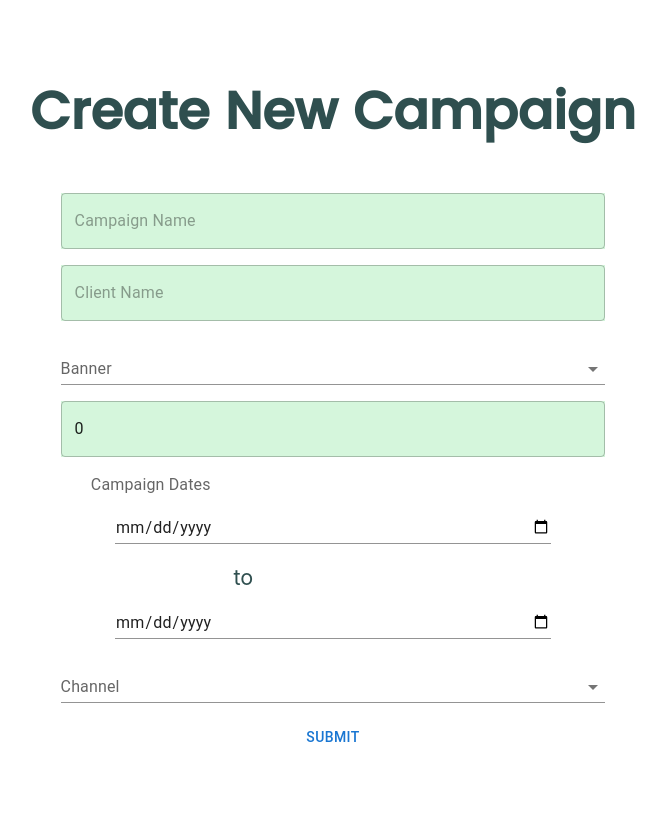
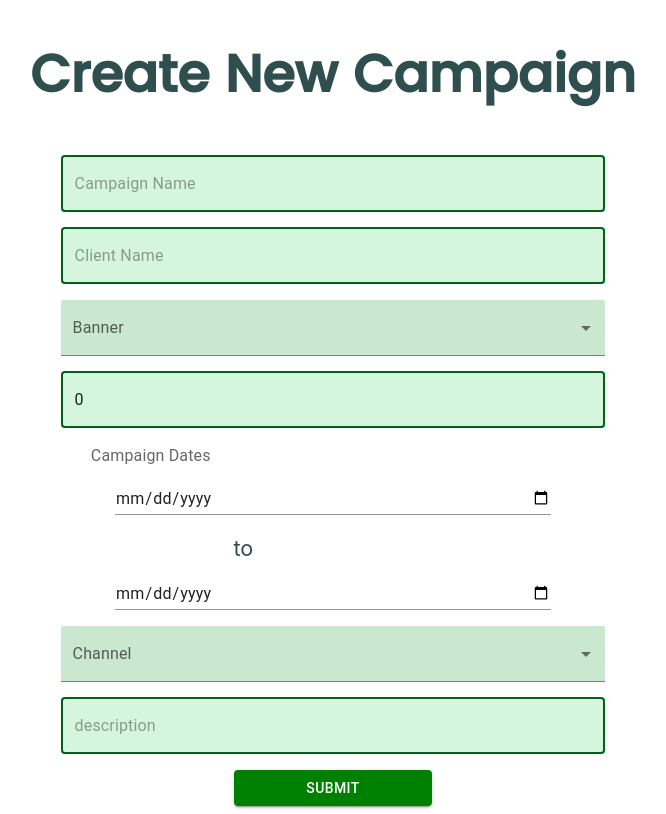
Before and after one commit to emmpaz/full-stack-dashboard, a React (Create React App) app in the folder my-app/: page /createCampaign in a window 1280 px wide. Shown: the whole page, without its empty margins (307-973 px from the left). Built offline with nearby package versions, Linux system fonts and the light colour scheme; no server answers.

Commit message:
fixed changing banners from dashboard

```diff
--- a/my-app/src/components/createCampaignComp.tsx
+++ b/my-app/src/components/createCampaignComp.tsx
@@ -6,6 +6,7 @@ import { OnsiteOptions } from './OnsiteOptions';
 import { InStoreOptions } from './InStoreOptions';
 import { SocialMedia } from './socialMedia';
 import { useLocation, useNavigate } from 'react-router-dom';
+import { CssTextField, ColorButton } from '../css files/customTextField';
 
 const defaultCampaign: Campaign = {
     managerId: 123,
@@ -26,6 +27,7 @@ const defaultCampaign: Campaign = {
     websiteLocation: '',
     instoreOptions: '',
     storeLocation: '',
+    copy: ''
 }
 
 export const CreateCampaignComp = () => {
@@ -133,9 +135,9 @@ export const CreateCampaignComp = () => {
         noValidate
         autoComplete="off"
       >
-            <TextField sx={{backgroundColor:'#D5F6DC'}} style ={{width: '90%'}} type="text" name="campaignName" placeholder="Campaign Name" value={newCampaign.campaignName} onChange={handleInputChange}/><br />
-            <TextField sx={{backgroundColor:'#D5F6DC'}} style ={{width: '90%'}} type="text" name="company" placeholder="Client Name" value={newCampaign.company} onChange={handleInputChange}/><br />
-            <FormControl style ={{width: '90%'}} variant="standard">
+            <CssTextField sx={{backgroundColor:'#D5F6DC'}} style ={{width: '90%'}} type="text" name="campaignName" placeholder="Campaign Name" value={newCampaign.campaignName} onChange={handleInputChange}/><br />
+            <CssTextField sx={{backgroundColor:'#D5F6DC'}} style ={{width: '90%'}} type="text" name="company" placeholder="Client Name" value={newCampaign.company} onChange={handleInputChange}/><br />
+            <FormControl variant="filled" sx={{backgroundColor:'#D5F6DC'}} style ={{width: '90%'}}>
               <InputLabel id="banner_id">Banner</InputLabel>
               <Select style ={{width: '100%'}} id="banner_selection" value={bannerDisplay} name="banner" onChange={handleBannerChange}>
                 <MenuItem value="Fresh Direct">Fresh Direct</MenuItem>
@@ -146,13 +148,13 @@ export const CreateCampaignComp = () => {
                 <MenuItem value="Hannaford">Hannaford</MenuItem>
               </Select>
             </FormControl> <br />
-            <TextField sx={{backgroundColor:'#D5F6DC'}} style ={{width: '90%'}} type="text" placeholder="budget" name="budget" value={newCampaign.budget} onChange={handleInputChange}/><br />
+            <CssTextField sx={{backgroundColor:'#D5F6DC'}} style ={{width: '90%'}} type="text" placeholder="budget" name="budget" value={newCampaign.budget} onChange={handleInputChange}/><br />
             <InputLabel>Campaign Dates</InputLabel>
             <Input style={{width: '72%'}} type="date" name="startDate" value={newCampaign.startDate} onChange={handleInputChange}></Input>
             <p><small>to</small></p>
             <Input style={{width: '72%'}} type="date" name="endDate" value={newCampaign.endDate} onChange={handleInputChange}></Input><br />
-            <FormControl style ={{width: '90%'}} variant="standard">
-              <InputLabel id="channel_id">Channel</InputLabel>
+            <FormControl sx={{backgroundColor:'#D5F6DC'}} style ={{width: '90%'}} variant="filled">
+              <InputLabel sx={{}}id="channel_id">Channel</InputLabel>
               <Select style ={{width: '100%'}} id="channel_selection" value={channelDisplay} name="channel" onChange={handleChannelChange}>
                 <MenuItem value="On-Site">On-Site</MenuItem>
                 <MenuItem value="Off-Site">Off-Site</MenuItem>
@@ -160,7 +162,8 @@ export const CreateCampaignComp = () => {
               </Select>
             </FormControl>
             {channelSelectionOption}
-            <Button type="submit" onClick={handleSubmit}>Submit</Button>
+            <CssTextField sx={{backgroundColor:'#D5F6DC'}} style ={{width: '90%'}} type="text" placeholder="description" name="copy" value={newCampaign.copy} onChange={handleInputChange}/>
+            <ColorButton variant="contained" type="submit" onClick={handleSubmit}>Submit</ColorButton>
         </Box>
     )
 }
--- a/my-app/src/components/func_camp_list.tsx
+++ b/my-app/src/components/func_camp_list.tsx
@@ -13,7 +13,9 @@ export const CampListItem = (props: {
     {
     const navigate = useNavigate();
     return (
-        <ButtonBase >
+        <ButtonBase sx={{
+            width:'100%'
+        }}>
             <Paper
             elevation={2}
             sx={{
--- /dev/null
+++ b/my-app/src/css files/customTextField.tsx
@@ -0,0 +1,48 @@
+import { Button, ButtonProps, styled, TextField } from "@mui/material";
+
+export const CssTextField = styled(TextField)({
+    '& label.Mui-focused': {
+      color: 'green',
+    },
+    '& .MuiInput-underline:after': {
+      borderBottomColor: 'green',
+    },
+    '& .MuiOutlinedInput-root': {
+      '& fieldset': {
+        borderColor: '#036016',
+        borderWidth: '2px'
+      },
+      '&.Mui-focused fieldset':{
+        borderColor: '#036016'
+      }
+    },
+  });
+
+  export const ColorButton = styled(Button)<ButtonProps>(({ theme }) => ({
+    backgroundColor: 'green',
+    '&:hover': {
+      backgroundColor: 'green',
+    },
+  }));
+
+
+//   export const CssTextField = styled(TextField)({
+//     '& label.Mui-focused': {
+//       color: 'green',
+//     },
+//     '& .MuiInput-underline:after': {
+//       borderBottomColor: 'green',
+//     },
+//     '& .MuiOutlinedInput-root': {
+//       '& fieldset': {
+//         borderColor: '#036016',
+//         borderWidth: '2px'
+//       },
+//       '&:hover fieldset': {
+//         borderColor: 'yellow',
+//       },
+//       '&.Mui-focused fieldset': {
+//         borderColor: 'green',
+//       },
+//     },
+//   });
--- a/my-app/src/css files/dashboard.css
+++ b/my-app/src/css files/dashboard.css
@@ -2,3 +2,21 @@
     overflow-y: scroll;
     height: 70vh;
 }
+
+.title-container-dashboard{
+    overflow: hidden;
+
+}
+
+.ahold-logo-dashboard{
+    height: auto;
+    width: 15%;
+    float: left;
+    margin-top: 20px;
+}
+
+.banner-selection-dashboard{
+    float: right;
+    min-width: 130px;
+    margin-top: 30px;
+}
--- a/my-app/src/helper files/types.tsx
+++ b/my-app/src/helper files/types.tsx
@@ -18,6 +18,7 @@ export type Campaign = {
     websiteLocation: string;
     instoreOptions: string;
     storeLocation: string;
+    copy: string;
 }
 
 export type User = {
--- a/my-app/src/pages/dashboard.tsx
+++ b/my-app/src/pages/dashboard.tsx
@@ -1,5 +1,5 @@
-import React, { useState, useEffect } from 'react';
-import { useNavigate, Link, useLocation } from 'react-router-dom';
+import { useState, useEffect } from 'react';
+import { useNavigate, useLocation } from 'react-router-dom';
 import axios from 'axios';
 import {BigContainer} from '../components/containers';
 import { TitleContainer } from '../components/containers';
@@ -12,15 +12,15 @@ import { Paper } from '@mui/material';
 import { Box, InputLabel, MenuItem, FormControl } from '@mui/material';
 import Select, { SelectChangeEvent } from '@mui/material/Select';
 import { Campaign } from '../helper files/types';
-import {Button, IconButton} from "@mui/material";
+import {Button} from "@mui/material";
 import {useIsMount} from '../helper files/mounting';
 import { compare_by_date, compare_by_name, compare_by_budget, compare_by_name_reversed, compare_by_date_reversed, compare_by_budget_reversed} from '../helper files/comparators';
 import { CampListItem } from '../components/func_camp_list';
-import { CampaignList } from '../components/campaignList';
 import { end_date_down, end_date_up, spend_down, spend_up } from '../helper files/dashboard_states';
 import '../css files/dashboard.css';
 import Search from '../components/searchbar';
 import Graph from '../components/graph';
+import aholdLogo from '../assets/images/transparentAhold.png';
 
 
 const get_campaigns = axios.create({
@@ -55,7 +55,7 @@ const Dashboard = () => {
     //const [bannerId, setBannerId] = useState('');
     const { state } = useLocation();
     var initBannerId = (state as any).bannerId;
-    //const [bannerId, setBannerId] = useState(state);
+    const [bannerId, setBannerId] = useState((state as any).bannerId);
 
     //sorting states
     const [sortName, setName] = useState<String>(sortNameState[2]);
@@ -71,20 +71,13 @@ const Dashboard = () => {
 
     function calculateClientRevenue(tmpBannerId: number): number {
         var bannerBudget = 0;
-        /*myCampaigns.forEach( (element) => {
-            if(element.bannerId == tmpBannerId) {
-                bannerBudget=bannerBudget+element.budget;
-                console.log(element.budget);
-            }
-        })*/
+
         myCampaigns.forEach( (element) => {
             bannerBudget+=element.budget;
         })
         calculated = true;
-        console.log(bannerBudget);
         budgetTotal = bannerBudget;
         return budgetTotal
-        //updateBudget();
     };
 
     function updateBudget(): number {
@@ -95,13 +88,13 @@ const Dashboard = () => {
     useEffect(() => {
         if (isMount) {
             //fetchCampaigns("active");
-            fetchCampaigns("active", initBannerId);
+            fetchCampaigns("active", bannerId);
            // let tmpBanner: string = bannerId as string;
             //fetchCampaignsByBanner(tmpBanner);
             console.log('fetching');
             if(!calculated) {
-                console.log(initBannerId);
-                calculateClientRevenue(initBannerId);
+                console.log(bannerId);
+                calculateClientRevenue(bannerId);
             }
             //fetchCampaignsByBanner(initBannerId);
         } else {
@@ -110,19 +103,8 @@ const Dashboard = () => {
   });
 
     const fetchCampaigns = (active_or_not: String, initBannerId : any) => {
+        console.log("fetching... " + initBannerId)
         axios.get(`https://ps-springboot.azurewebsites.net/${active_or_not}_campaigns/${initBannerId}`).then((res) => {
-        console.log(res);
-        setList(res.data);
-        setCampaigns(res.data);
-        })
-        .catch((err) => {
-        console.log(err);
-        });
-    };
-
-    const fetchCampaignsByBanner = (bannerId: String) => {
-        axios.get(`https://ps-springboot.azurewebsites.net/banner/${bannerId}`).then((res) => {
-        console.log(res);
         setList(res.data);
         setCampaigns(res.data);
         })
@@ -136,15 +118,20 @@ const Dashboard = () => {
         if(event.target.value == "7") {
             navigate("/login");
         }
-        fetchCampaignsByBanner(event.target.value);
+        //reset all parameters
+        setDate(sortDateState[2])
+        setName(sortNameState[2])
+        setSpend(sortSpendState[2])
+        setActive(true)
+
+        initBannerId = event.target.value;
+        setBannerId(parseInt(event.target.value));
+
+        console.log("selected.... " + initBannerId);
+        fetchCampaigns("active", event.target.value);
         var tmpNum = Number(event.target.value);
-        console.log(tmpNum);
         calculateClientRevenue(tmpNum);
 
-    }
-
-    const bannerSelectOnLoad = (bannerId: String) => {
-        fetchCampaignsByBanner(bannerId);
     }
 
     const archivedCampaignsHandler = () => {
@@ -154,7 +141,7 @@ const Dashboard = () => {
             setSpend(sortSpendState[2])
 
             setActive(!isActive)
-            fetchCampaigns("active", initBannerId)
+            fetchCampaigns("active", bannerId)
         }
         else{
             setDate(sortDateState[2])
@@ -162,7 +149,7 @@ const Dashboard = () => {
             setSpend(sortSpendState[2])
 
             setActive(!isActive)
-            fetchCampaigns("archived", initBannerId)
+            fetchCampaigns("archived", bannerId)
         }
     }
 
@@ -173,7 +160,7 @@ const Dashboard = () => {
             setSpend(sortSpendState[2])
 
             setActive(!isActive)
-            fetchCampaigns("active", initBannerId)
+            fetchCampaigns("active", bannerId)
         }
     }
 
@@ -242,22 +229,23 @@ const Dashboard = () => {
     }
     return(
         <BigContainer>
-            <TitleContainer>
-            <Box sx={{ float: 'right', minWidth: 120 }}>
-                <FormControl style ={{width: '100%'}} variant="standard">
-                    <InputLabel id="banner_id">Banner</InputLabel>
-                    <Select style ={{width: '100%'}} labelId="banner_id" name="banner" onChange={bannerSelectHandler}>
-                        <MenuItem value="1">Fresh Direct</MenuItem>
-                        <MenuItem value="2">Food Lion</MenuItem>
-                        <MenuItem value="3">Stop and Shop</MenuItem>
-                        <MenuItem value="4">The Giant Company</MenuItem>
-                        <MenuItem value="5">Giant</MenuItem>
-                        <MenuItem value="6">Hannaford</MenuItem>
-                        <MenuItem sx={{ color: '#00C832 !important' }} value="7">Logout</MenuItem>
-                    </Select>
-                </FormControl>
-            </Box>
-            </TitleContainer>
+            <div className="title-container-dashboard">
+                <img className="ahold-logo-dashboard" src={aholdLogo}/>
+                <Box className="banner-selection-dashboard">
+                    <FormControl style ={{width: '100%'}} variant="filled">
+                        <InputLabel id="banner_id">Banner</InputLabel>
+                        <Select style ={{width: '100%'}} labelId="banner_id" name="banner" value={bannerId} onChange={bannerSelectHandler}>
+                            <MenuItem value={1}>Fresh Direct</MenuItem>
+                            <MenuItem value={2}>Food Lion</MenuItem>
+                            <MenuItem value={3}>Stop and Shop</MenuItem>
+                            <MenuItem value={4}>The Giant Company</MenuItem>
+                            <MenuItem value={5}>Giant</MenuItem>
+                            <MenuItem value={6}>Hannaford</MenuItem>
+                            <MenuItem sx={{ color: '#00C832 !important' }} value={7}>Logout</MenuItem>
+                        </Select>
+                    </FormControl>
+                </Box>
+            </div>
             <MidContainer>
                 <CampaignContainer>
                     <div>
@@ -265,7 +253,7 @@ const Dashboard = () => {
                         <Search list={myCampaigns}/>
                         <Button variant={(isActive) ? "contained" : "text"} onClick={activeCampaignsHandler}>Active</Button>
                         <Button variant={(!isActive) ? "contained" : "text"} onClick={archivedCampaignsHandler}>Archived</Button>
-                        <Button onClick={() => navigate("/createCampaign", { state: { bannerId: initBannerId }})}>Create Campaign</Button>
+                        <Button onClick={() => navigate("/createCampaign", { state: { bannerId: bannerId }})}>Create Campaign</Button>
                         <Button variant={(sortName === "A-Z" || sortName === "Z-A") ? "contained": "text"} onClick={sortNameHandler} style={{margin: 21}}>{(sortName === "default") ? "A-Z" : sortName}</Button>
                         <Button variant={(sortDate === end_date_down || sortDate === end_date_up) ? "contained": "text"} onClick={sortEndDateHandler} style={{margin: 21}}>{(sortDate === "default") ? end_date_down : sortDate}</Button>
                         <Button variant={(sortSpend === spend_down || sortSpend === spend_up) ? "contained": "text"} onClick={sortBudgetHandler} style={{margin: 21}}>{(sortSpend === "default") ? spend_down : sortSpend}</Button>
```
